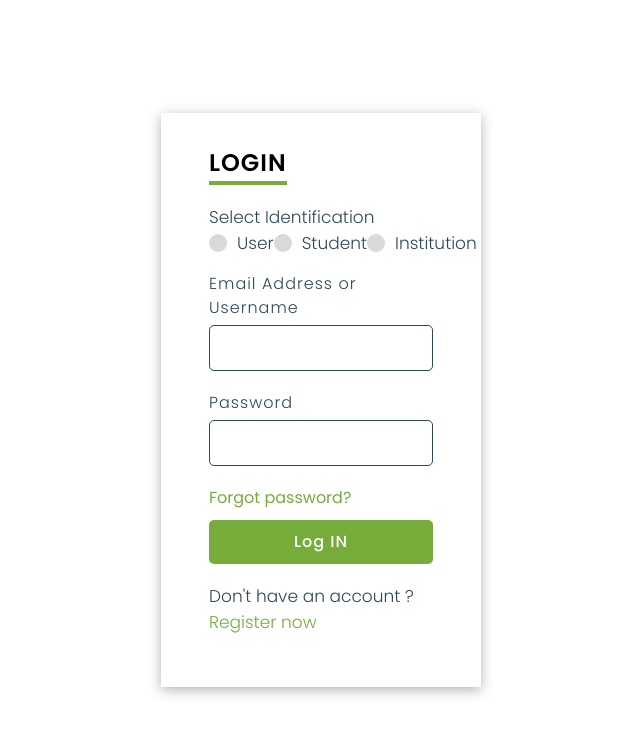
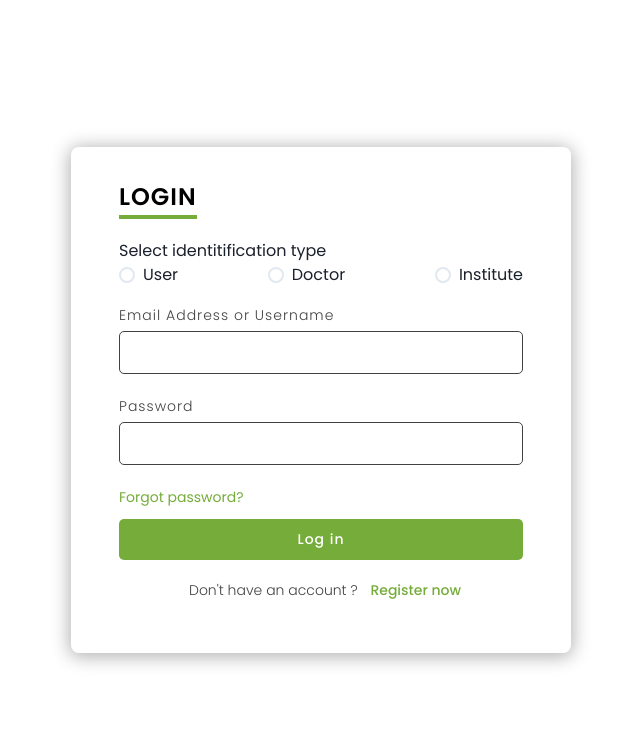
Before and after one commit to shrigharat/Medi4AllFrontend, a React (Create React App) app: page /login in a window 1280 px wide. Shown: the top 734 px of the page, without its empty margins (319-959 px from the left). Built offline with nearby package versions, Linux system fonts and the light colour scheme; no server answers.

Commit message:
finalised login form UI

```diff
--- a/src/forms/login/Login.jsx
+++ b/src/forms/login/Login.jsx
@@ -1,36 +1,33 @@
-import React from 'react'
-import "./Login.scss"
+import React, { useState } from "react";
+import "./Login.scss";
+import { Radio, RadioGroup, Stack } from "@chakra-ui/react";
+
+const userTypes = {
+  patient: "patient",
+  doctor: "doctor",
+  institute: "institute",
+};
 
 const LoginForm = () => {
+  const [userType, setUserType] = useState();
   return (
     <section>
-
       <div class="contentBx">
         <div class="formBx">
           <h2>Login</h2>
           <form>
-                        <div class="auth-details">
-                            <input type="radio" name="auth" id="dot-1" />
-                            <input type="radio" name="auth" id="dot-2" />
-                            <input type="radio" name="auth" id="dot-3" />
-
-
-                            <span class="auth-titile">Select Identification</span>
-                            <div class="category">
-                                <label for="dot-1 ">
-                                    <span class="dot one"></span>
-                                    <span class="auth">User</span>
-                                </label>
-                                <label for="dot-2">
-                                    <span class="dot two"></span>
-                                    <span class="auth">Student</span>
-                                </label>
-                                <label for="dot-3">
-                                    <span class="dot three"></span>
-                                    <span class="auth">Institution</span>
-                                </label>
+            <span class="auth-title">Select identitification type</span>
+            <RadioGroup
+              colorScheme="med"
+              onChange={setUserType}
+              value={userType}
+            >
+              <div className="radioContainer">
+                <Radio size="md" value={userTypes.patient}>User</Radio>
+                <Radio size="md" value={userTypes.doctor}>Doctor</Radio>
+                <Radio size="md" value={userTypes.institute}>Institute</Radio>
               </div>
-                        </div>
+            </RadioGroup>
             <div class="inputBx">
               <span>Email Address or Username</span>
               <input type="text" name="" />
@@ -39,20 +36,22 @@ const LoginForm = () => {
               <span>Password</span>
               <input type="password" name="" />
             </div>
-                        <div class="pass"><a href="#">Forgot password?</a></div>
-                        <div class="inputBx">
-                            <input type="submit" value="Log IN" name="" />
+            <div class="pass">
+              <a href="#">Forgot password?</a>
             </div>
             <div class="inputBx">
-                            <p>Don't have an account ?<a href="#">Register now</a></p>
+              <input type="submit" value="Log in" name="" />
+            </div>
+            <div class="inputBx">
+              <p className="noAccount">
+                Don't have an account ?<a href="#">Register now</a>
+              </p>
             </div>
           </form>
-
         </div>
       </div>
     </section>
+  );
+};
 
-    )
-}
-
-export default LoginForm
+export default LoginForm;
--- a/src/forms/login/Login.scss
+++ b/src/forms/login/Login.scss
@@ -6,50 +6,35 @@ section {
     display: flex;
     justify-content: center;
     align-items: center;
+    --font-size-normal: 14px;
 }
-
-
-/* section .imgBx{
-    position: relative;
-    width: 50%;
-    height: 100%;
-}
-section .imgBx:before{
-    content: '';
-    position: absolute;
-    top: 0;
-    left: 0;
-    width: 100%;
-    height: 100%;
-}
-section .imgBx img{
-    position: absolute;
-    top: 0;
-    left: 0;
-    width: 100%;
-    height: 100%;
-    object-fit: cover;
-
-} */
 
 section .contentBx {
     display: flex;
     justify-content: center;
     align-items: center;
-    width: 50%;
+    width: 60%;
     height: 100%;
 }
 
+section .radioContainer{
+    display: flex;
+    justify-content: space-between;
+    align-items: center;
+    margin-bottom: 1rem;
+}
+
 section .contentBx .formBx {
-    width: 50%;
-    box-shadow: 0px 3px 12px rgba(0, 0, 0, 0.3);
+    width: 500px;
+    box-shadow: 0px 2px 18px 2px rgba(0,0,0, 0.3);
     padding: 2rem 3rem;
+    border-radius: 8px;
 }
 
 section .contentBx .formBx h2 {
     color: black;
     font-weight: 600;
-    font-size: 1.5em;
+    font-size: 1.5rem;
     text-transform: uppercase;
     margin-bottom: 20px;
     border-bottom: 4px solid #75AC3A;
@@ -62,10 +47,10 @@ section .contentBx .formBx .inputBx {
 }
 
 section .contentBx .formBx .inputBx span {
-    font-size: 16px;
+    font-size: var(--font-size-normal);
     margin-bottom: 5px;
     display: inline-block;
-    color: #2F4858;
+    color: var(--darkMode800);
     font-weight: 300;
     letter-spacing: 1px;
 }
@@ -75,10 +60,10 @@ section .contentBx .formBx .inputBx input {
     padding: 10px 20px;
     outline: none;
     font-weight: 400;
-    border: 1px solid #2F4858;
-    font-size: 16px;
+    border: 1px solid var(--darkMode800);
+    font-size: var(--font-size-normal);
     letter-spacing: 1px;
-    color: #2F4858;
+    color: var(--darkMode800);
     background: transparent;
     border-radius: 5px;
 }
@@ -105,7 +90,10 @@ section .contentBx .formBx .auth-details {
     font-size: 17px;
     font-weight: 300;
     margin-bottom: 1rem;
-    color: #2F4858;
+    color: var(--darkMode800);
+}
+section .contentBx .formBx .auth-title{
+    margin-bottom: .5rem !important;
 }
 
 section .contentBx .formBx .auth-details .category {
@@ -141,15 +129,25 @@ form input[type="radio"] {
 }
 
 section .contentBx .formBx .inputBx p {
-    color: #2F4858;
-    font-size: 17px;
+    color: var(--darkMode800);
+    font-size: var(--font-size-normal);
     font-weight: 300;
+    margin-left: .5rem;
 }
 
 section .contentBx .formBx .inputBx p a {
+    font-size: var(--font-size-normal);
+    color: #75AC3A;
+    margin-left: .8rem;
+    font-weight: 500;
+}
+
+section .contentBx .formBx .pass a {
+    font-size: var(--font-size-normal);
     color: #75AC3A;
 }
 
-section .contentBx .formBx .pass a {
-    color: #75AC3A;
+.noAccount{
+    font-size: var(--font-size-normal);
+    text-align: center;
 }
--- a/src/index.css
+++ b/src/index.css
@@ -1,4 +1,6 @@
 :root{
+
+  /* colors */
   --medGreen100: #e3eed7;
   --medGreen200: #d6e6c4;
   --medGreen300: #c8deb0;
```
Also changed, not shown: src/pages/Dashboard/Dashboard.jsx (+18 -29 lines). Lines whose indentation alone changed are shown as unchanged.
